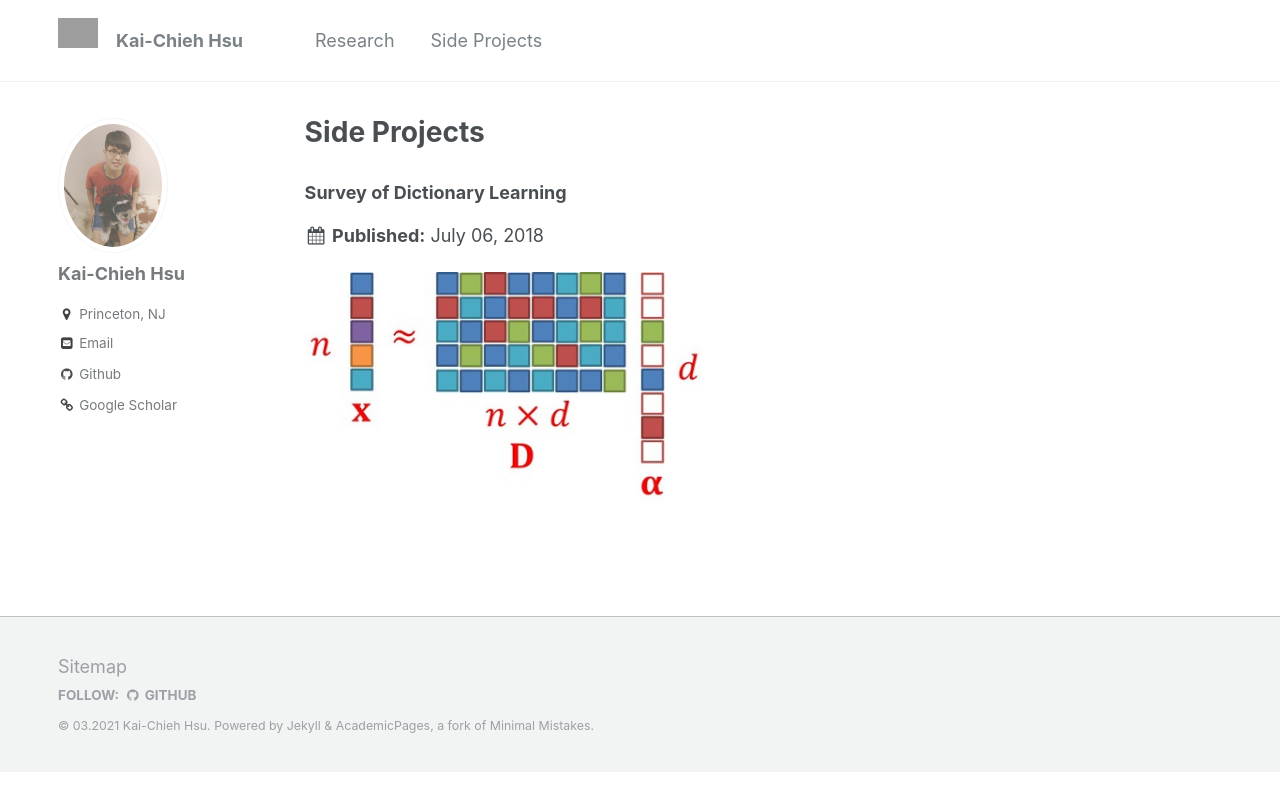
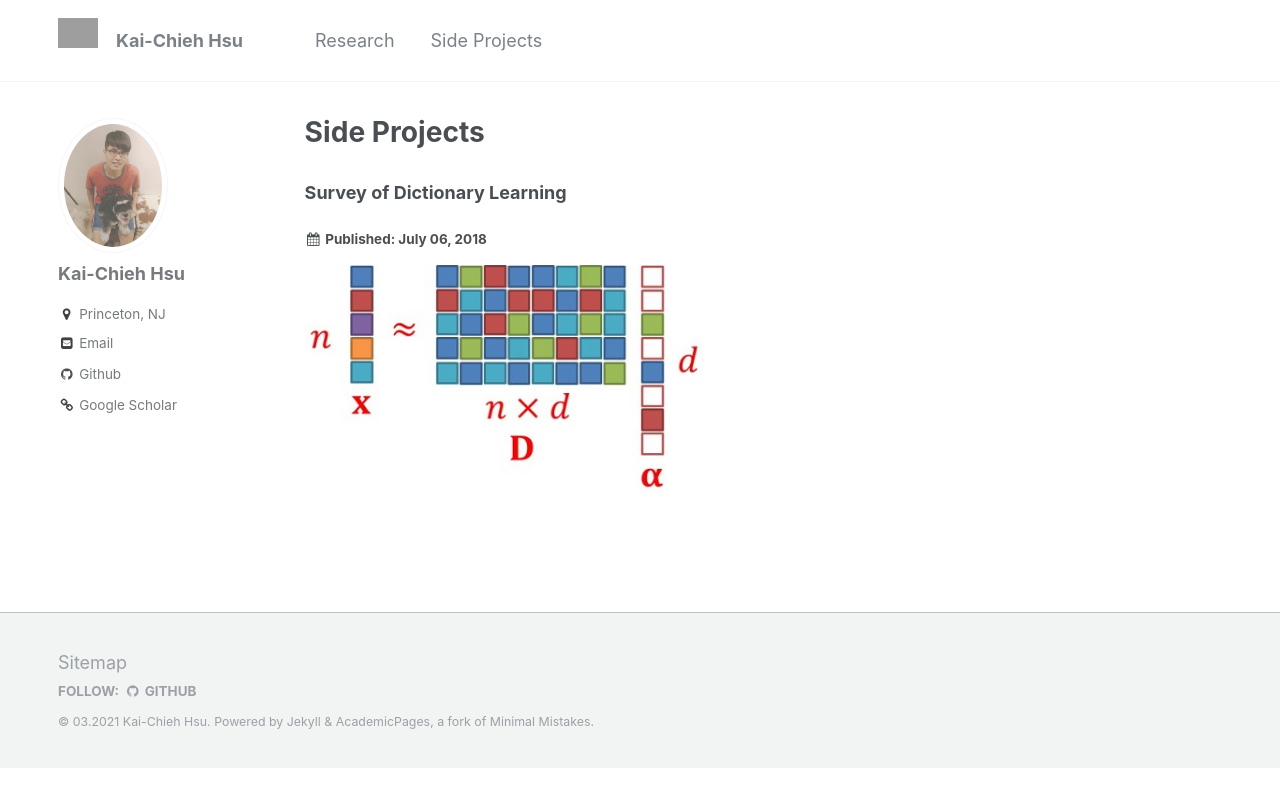
Before and after one commit to kaichiehhsu/kaichiehhsu.github.io, a Jekyll site: the page built from _pages/portfolio.md, in a window 1280 px wide. Shown: the top 811 px of the page. Built offline with Jekyll 4.4.1, drawn with Linux system fonts in a browser that asks for light colours.

Commit message:
modify fontsize

```diff
--- a/_includes/archive-single.html
+++ b/_includes/archive-single.html
@@ -34,20 +34,25 @@
       {% endif %}
     </h3>
 
+    <h4>
     {% if post.read_time %}
       <p class="page__meta"><i class="fa fa-clock-o" aria-hidden="true"></i> {% include read-time.html %}</p>
     {% endif %}
+    </h4>
 
+    <h4>
     {% if post.venue and post.date %}
       <p>Published in <i>{{ post.venue }}</i>, {{ post.date | default: "1900-01-01" | date: "%Y" }} </p>
     {% elsif post.date %}
       <p class="page__date"><strong><i class="fa fa-fw fa-calendar" aria-hidden="true"></i> {{ site.data.ui-text[site.locale].date_label | default: "Published:" }}</strong> <time datetime="{{ post.date | default: "1900-01-01" | date_to_xmlschema }}">{{ post.date | default: "1900-01-01" | date: "%B %d, %Y" }}</time></p>
     {% endif %}
+    </h4>
 
     {% if post.excerpt %}
     <p class="archive__item-excerpt" itemprop="description">{{ post.excerpt | markdownify }}</p>
     {% endif %}
 
+    <h4>
     {% if post.citation and post.paperurl %}
       <p>Recommended citation: {{ post.citation }} <a href="{{ post.paperurl }}"><u>{{ post.paperurl }}</u></a></p>
     {% elsif post.citation %}
@@ -55,6 +60,7 @@
     {% elsif post.paperurl %}
       <p>Download <a href=" {{ post.paperurl }} "><u>here</u></a></p>
     {% endif %}
+    </h4>
 
   </article>
 </div>
```
